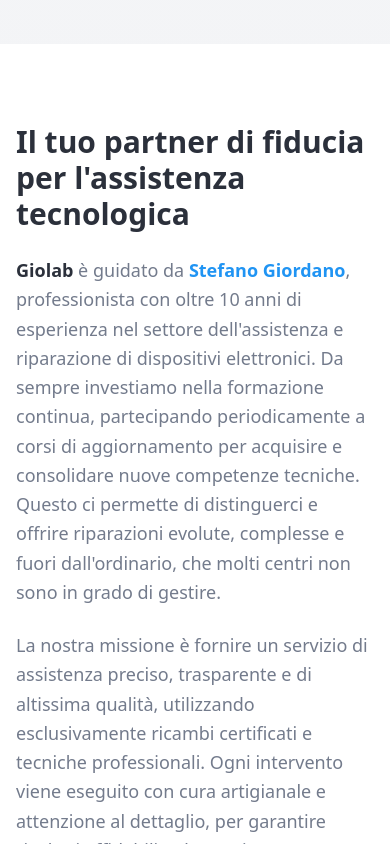
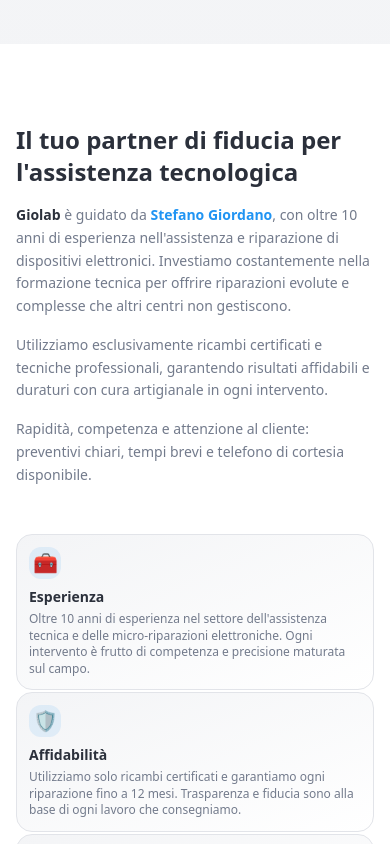
Before and after one commit to vaeel91/giolab-assistenza-veloce, a React (Vite) app: page / in a window 390 px wide. Shown: the part 3000-3844 px from the top of the page. Built offline with nearby package versions, Linux system fonts and the light colour scheme; the HTML template or start-up script is replaced by a standard one.

Commit message:
Riduci font e sintetizza About
Ottimizza la sezione "Chi Siamo": ridotto font su mobile e testo sintetizzato mantenendo le info chiave, migliorando leggibilità e compattezza.

```diff
--- a/src/components/About.tsx
+++ b/src/components/About.tsx
@@ -28,24 +28,19 @@ const About = () => {
         <div className="max-w-6xl mx-auto">
           <div className="grid lg:grid-cols-2 gap-12 items-center">
             {/* Left side - Content */}
-            <div className="space-y-6">
-              <h2 className="text-3xl md:text-5xl font-bold text-foreground">
+            <div className="space-y-4 md:space-y-6">
+              <h2 className="text-2xl md:text-5xl font-bold text-foreground">
                 Il tuo partner di fiducia per l'assistenza tecnologica
               </h2>
-              <p className="text-lg text-muted-foreground leading-relaxed">
+              <p className="text-sm md:text-lg text-muted-foreground leading-relaxed">
                 <strong className="text-foreground">Giolab</strong> è guidato da{" "}
-                <strong className="text-giolab-blue">Stefano Giordano</strong>, professionista con oltre 10 anni di
-                esperienza nel settore dell'assistenza e riparazione di dispositivi elettronici.
-                Da sempre investiamo nella formazione continua, partecipando periodicamente a corsi di aggiornamento per acquisire e consolidare nuove competenze tecniche. Questo ci permette di distinguerci e offrire riparazioni evolute, complesse e fuori dall'ordinario, che molti centri non sono in grado di gestire.
+                <strong className="text-giolab-blue">Stefano Giordano</strong>, con oltre 10 anni di esperienza nell'assistenza e riparazione di dispositivi elettronici. Investiamo costantemente nella formazione tecnica per offrire riparazioni evolute e complesse che altri centri non gestiscono.
               </p>
-              <p className="text-lg text-muted-foreground leading-relaxed">
-                La nostra missione è fornire un servizio di assistenza preciso, trasparente e di altissima qualità, utilizzando esclusivamente
-                ricambi certificati e tecniche professionali. Ogni intervento viene eseguito con cura artigianale e attenzione al dettaglio,
-                per garantire risultati affidabili e duraturi.
+              <p className="text-sm md:text-lg text-muted-foreground leading-relaxed">
+                Utilizziamo esclusivamente ricambi certificati e tecniche professionali, garantendo risultati affidabili e duraturi con cura artigianale in ogni intervento.
               </p>
-              <p className="text-lg text-muted-foreground leading-relaxed">
-                Ci contraddistinguono rapidità, competenza e attenzione al cliente: offriamo preventivi chiari,
-                tempi di riparazione brevi e la possibilità di un telefono di cortesia durante l'intervento, per non lasciarti mai senza connessione.
+              <p className="text-sm md:text-lg text-muted-foreground leading-relaxed">
+                Rapidità, competenza e attenzione al cliente: preventivi chiari, tempi brevi e telefono di cortesia disponibile.
               </p>
             </div>
 
```
